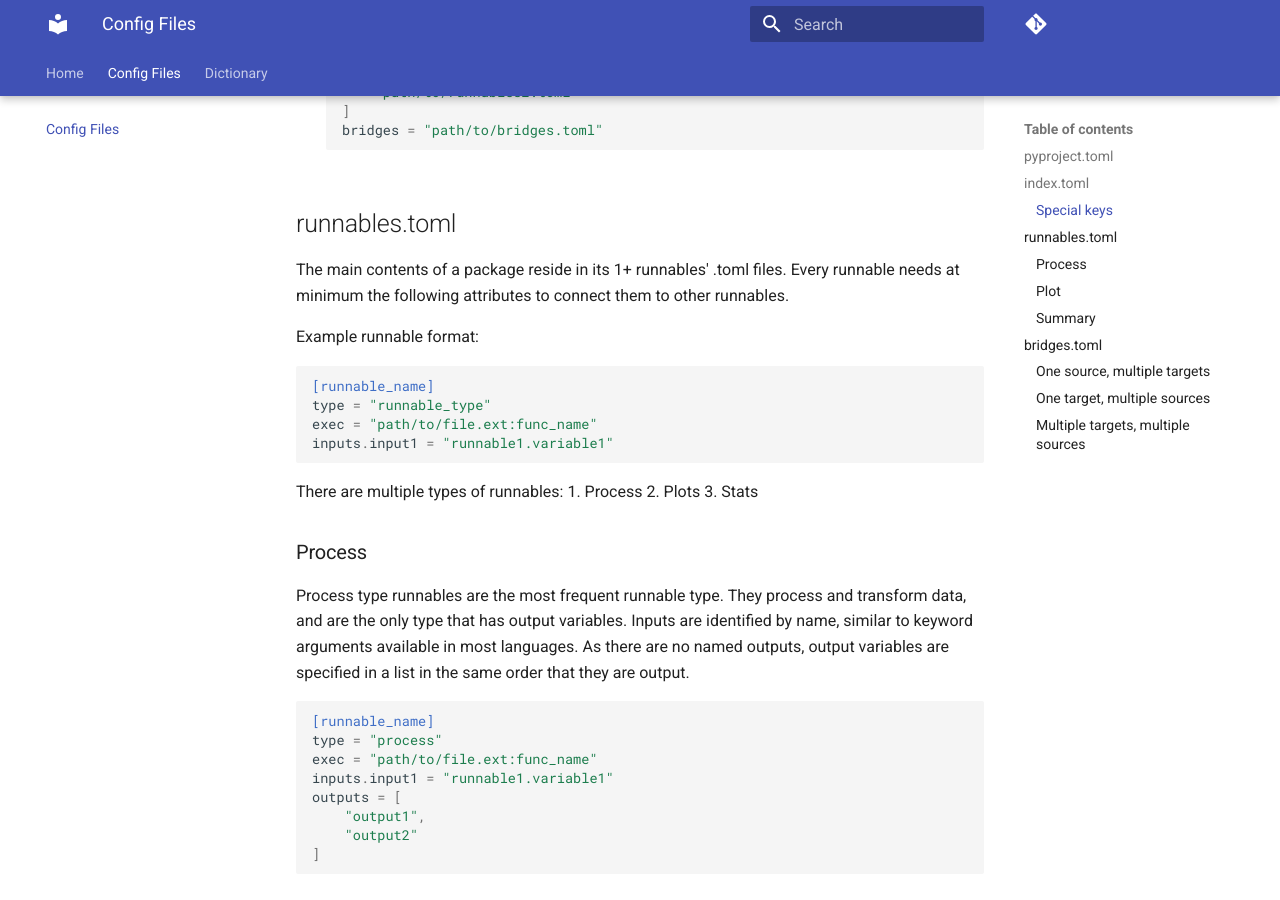
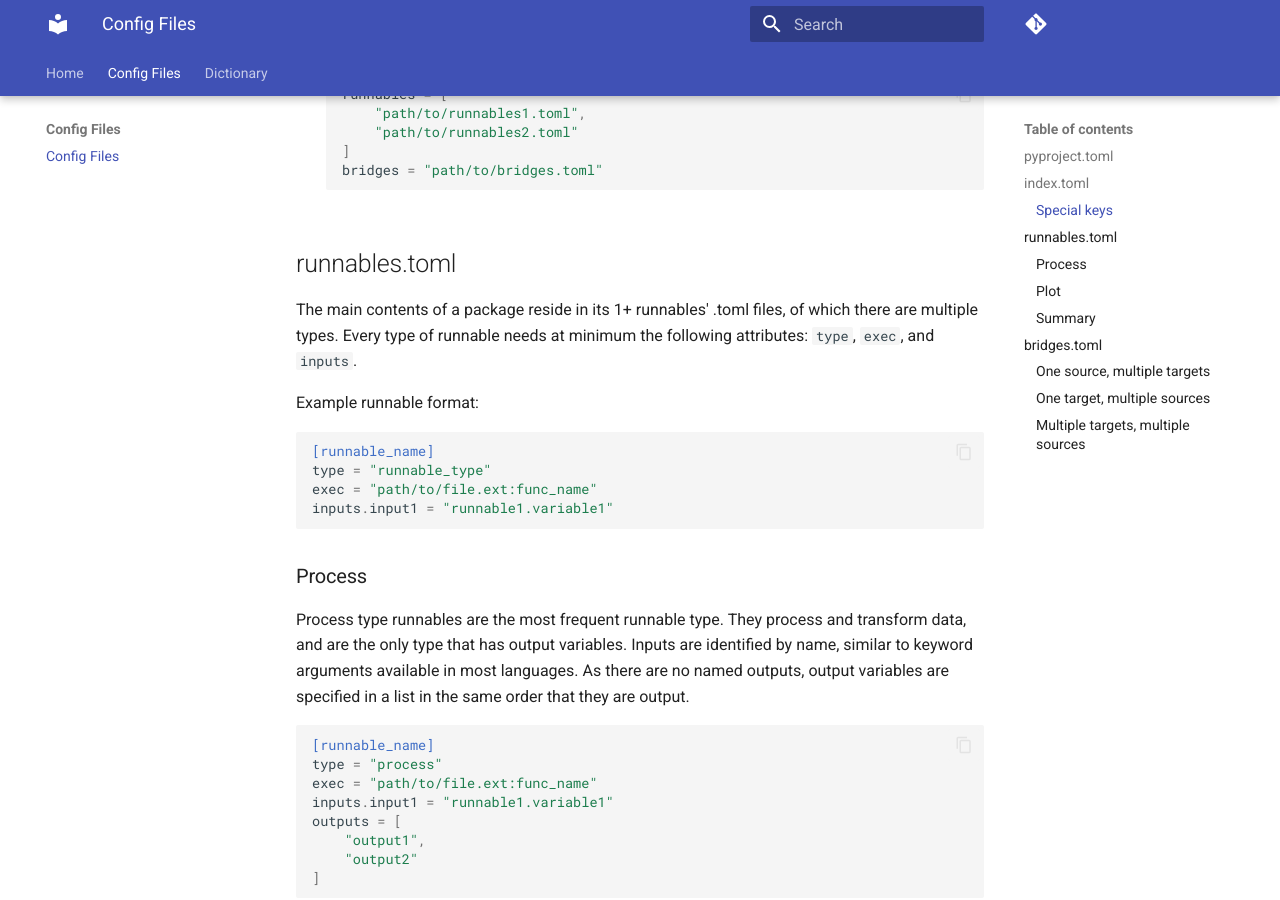
Before and after one commit to ResearchOS/dagpiler, an MkDocs documentation site: the page built from docs/toml_files.md, in a window 1280 px wide and 900 px high, scrolled down 1386 px. Built offline with MkDocs 1.6.1 and Material for MkDocs 9.7.7, drawn with Linux system fonts in a browser that asks for light colours.

Commit message:
More documentation for toml files

````diff
--- a/docs/toml_files.md
+++ b/docs/toml_files.md
@@ -49,7 +49,7 @@ bridges = "path/to/bridges.toml"
 ```
 
 ## runnables.toml
-The main contents of a package reside in its 1+ runnables' .toml files. Every runnable needs at minimum the following attributes to connect them to other runnables.
+The main contents of a package reside in its 1+ runnables' .toml files, of which there are multiple types. Every type of runnable needs at minimum the following attributes: `type`, `exec`, and `inputs`.
 
 Example runnable format:
 ```toml
@@ -58,11 +58,6 @@ type = "runnable_type"
 exec = "path/to/file.ext:func_name"
 inputs.input1 = "runnable1.variable1"
 ```
-
-There are multiple types of runnables:
-1. Process
-2. Plots
-3. Stats
 
 ### Process
 Process type runnables are the most frequent runnable type. They process and transform data, and are the only type that has output variables. Inputs are identified by name, similar to keyword arguments available in most languages. As there are no named outputs, output variables are specified in a list in the same order that they are output.
--- a/mkdocs.yml
+++ b/mkdocs.yml
@@ -13,6 +13,7 @@ theme:
     - navigation.expand
     - toc.follow
     - navigation.top
+    - content.code.copy
 
 plugins:
   - search
@@ -42,5 +43,6 @@ nav:
   - Home: index.md
   # - Docs: package_design.md
   # - Publish Packages: publishing_packages.md
-  - Config Files: toml_files.md
+  - Config Files:
+    - Config Files: toml_files.md
   - Dictionary: terms.md
````
Also changed, not shown: docs/index.md (+2 -2 lines), docs/terms.md (+1 -1 lines).
